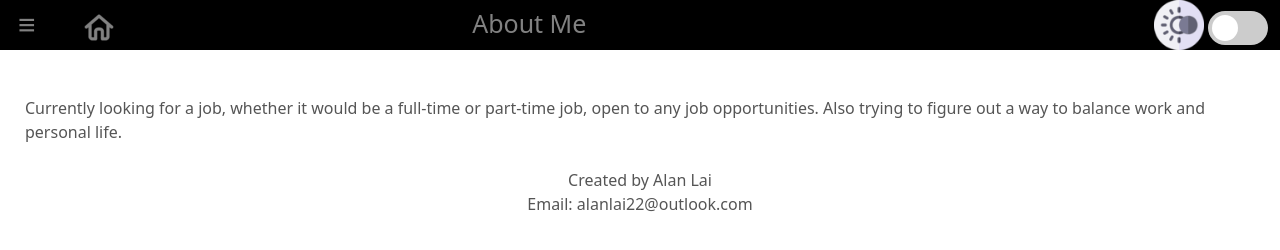
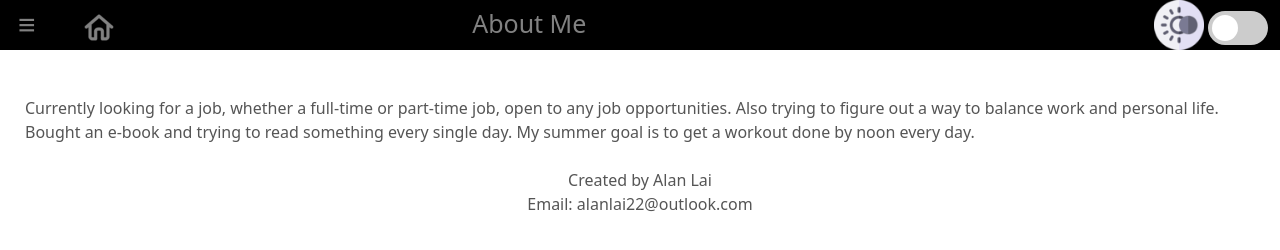
Before and after one commit to lainumero1/lainumero1.github.io, a website: page about.html in a window 1280 px wide. Drawn offline with Linux system fonts and the light colour scheme.

Commit message:
Update about.html

```diff
--- a/about.html
+++ b/about.html
@@ -35,7 +35,11 @@
 
         <div id="main">
             <div id="intro">
-                <p>Currently looking for a job, whether it would be a full-time or part-time job, open to any job opportunities. Also trying to figure out a way to balance work and personal life. </p>
+                <p>
+                    Currently looking for a job, whether a full-time or part-time job, open to any job opportunities.
+                    Also trying to figure out a way to balance work and personal life.
+                    Bought an e-book and trying to read something every single day. My summer goal is to get a workout done by noon every day.
+                </p>
             </div>
             <footer>
                 <br>
```
